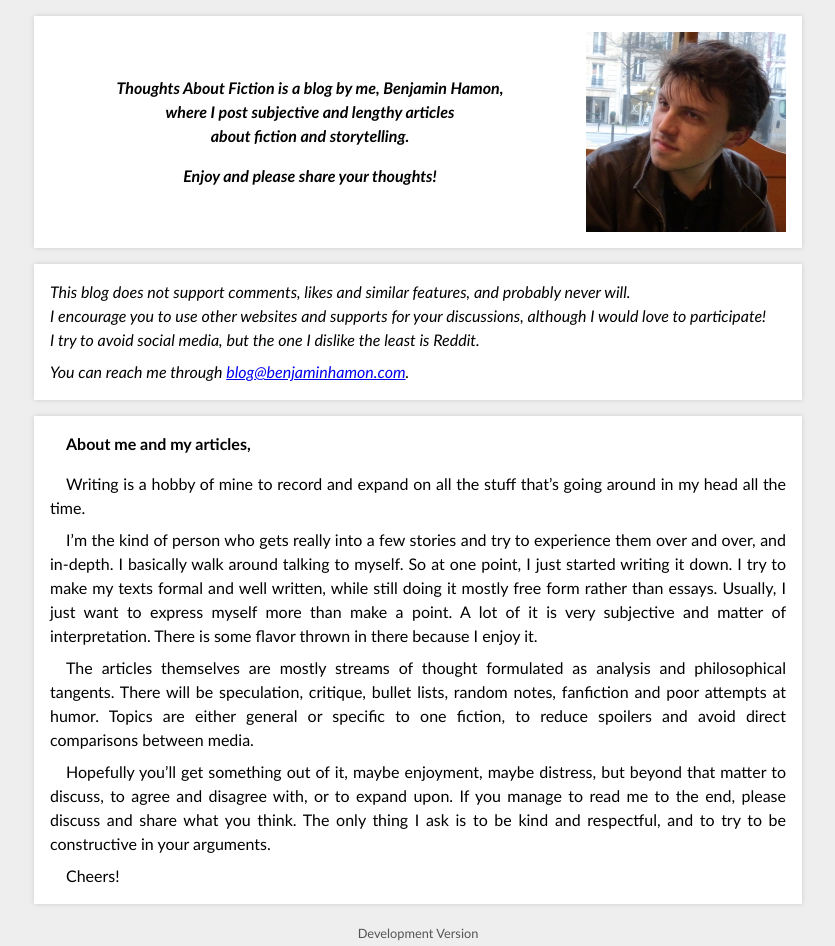
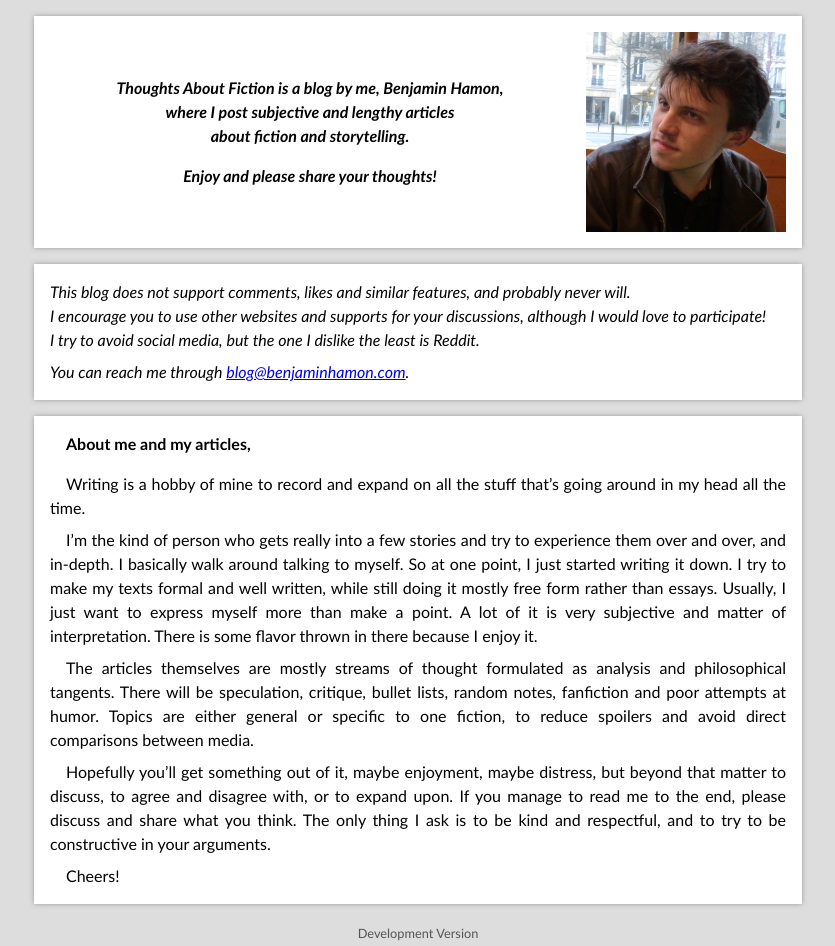
Before and after one commit to BenjaminHamon/MyBlog, a Flask app: page /about in a window 1280 px wide. Shown: the part 33-979 px from the top of the page, without its empty margins (222-1057 px from the left). Run offline with Flask 2, Linux system fonts and the light colour scheme.

Commit message:
Update CSS

```diff
--- a/Sources/bhamon_blog/static/content.css
+++ b/Sources/bhamon_blog/static/content.css
@@ -12,7 +12,7 @@ main > section > article
 	flex-direction: column;
 	align-self: stretch;
 	background-color: #fff;
-	box-shadow: 0 0 5px #cccccc;
+	box-shadow: 0 0 5px #999999;
 	padding: 1em;
 	gap: 1em;
 }
@@ -151,6 +151,33 @@ main > section > article
 	text-align: right;
 }
 
+.article-separator
+{
+    border: 1px solid #dddddd;
+    width: 40%;
+}
+
+.article-text
+{
+	display: flex;
+	flex-direction: column;
+}
+
+.article-text > *
+{
+	margin-bottom: 0.5em;
+}
+
+.article-text > *:first-child
+{
+	margin-top: 0;
+}
+
+.article-text > *:last-child
+{
+	margin-bottom: 0;
+}
+
 .article-text > h1
 {
 	font-size: 1.5em;
@@ -158,15 +185,19 @@ main > section > article
 	margin-bottom: 1em;
 }
 
-.article-text > p
+.article-text > blockquote
+{
+	background-color: #eeeeee;
+	border-radius: 0.5em;
+	color: #005555;
+	margin: 0.5em 0 1em 0;
+	padding: 0.5em 0.75em;
+}
+
+.article-text p
 {
 	line-height: 1.5em;
 	margin-bottom: 0.5em;
 	text-align: justify;
 	text-indent: 1em;
 }
-
-.article-text > p:last-child
-{
-	margin-bottom: 0;
-}
--- a/Sources/bhamon_blog/static/layout.css
+++ b/Sources/bhamon_blog/static/layout.css
@@ -21,7 +21,7 @@ body
 	margin: 0 auto;
 	padding: 0;
 	min-height: 100%;
-	background-color: #eeeeee;
+	background-color: #dddddd;
 	font-family: Calibri, sans-serif;
 }
 
@@ -68,7 +68,7 @@ main
 {
 	display: flex;
 	flex-direction: column;
-	background-color: #eeeeee;
+	background-color: #dddddd;
 	line-height: 150%;
 }
 
@@ -78,7 +78,7 @@ footer
 	flex-direction: row;
 	flex-wrap: wrap;
 	justify-content: center;
-	background-color: #eeeeee;
+	background-color: #dddddd;
 	text-align: center;
 	font-size: 80%;
 	color: #555555;
--- a/Sources/bhamon_blog/templates/article.html
+++ b/Sources/bhamon_blog/templates/article.html
@@ -20,6 +20,7 @@
 			</ul>
 			<p class="date">{{ article.metadata | format_document_date }}</p>
 		</div>
+		<hr class="article-separator"/>
 		<div class="article-text">
 			{{ article.content | safe }}
 		</div>
```
